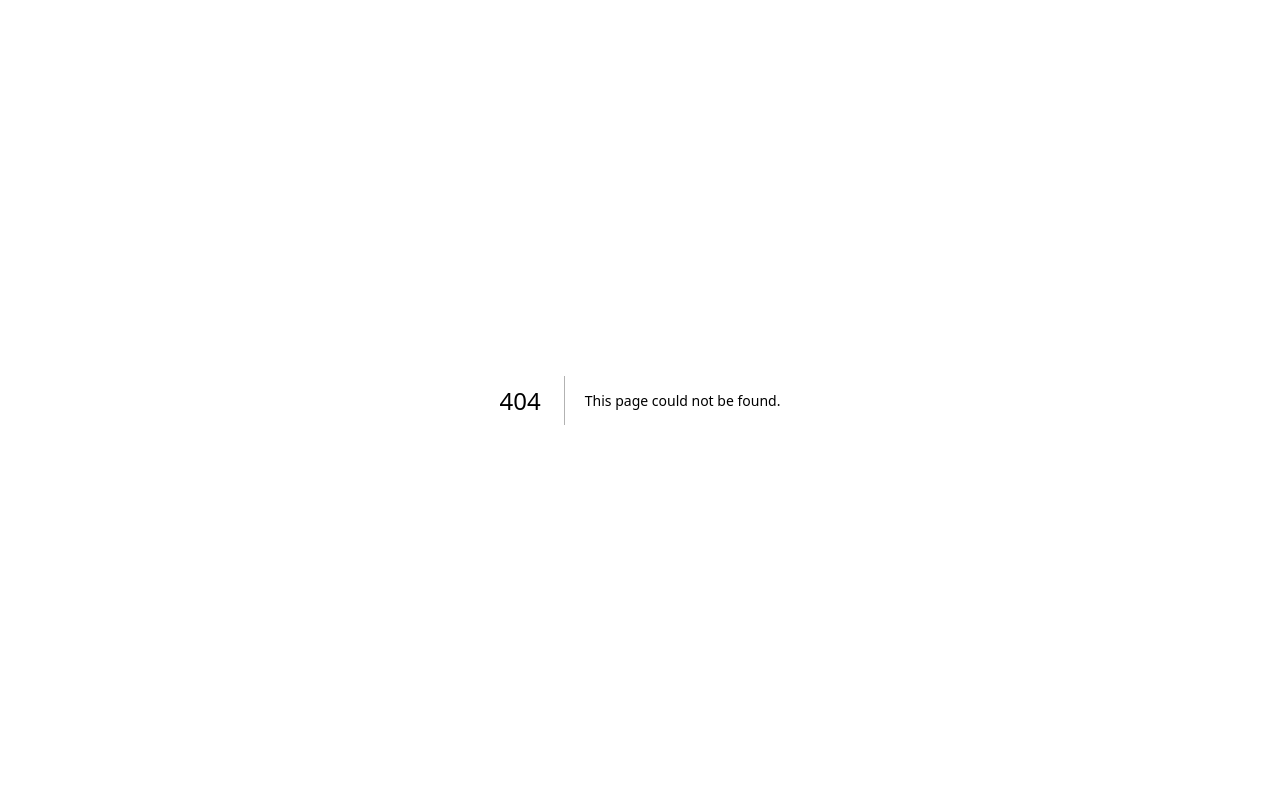
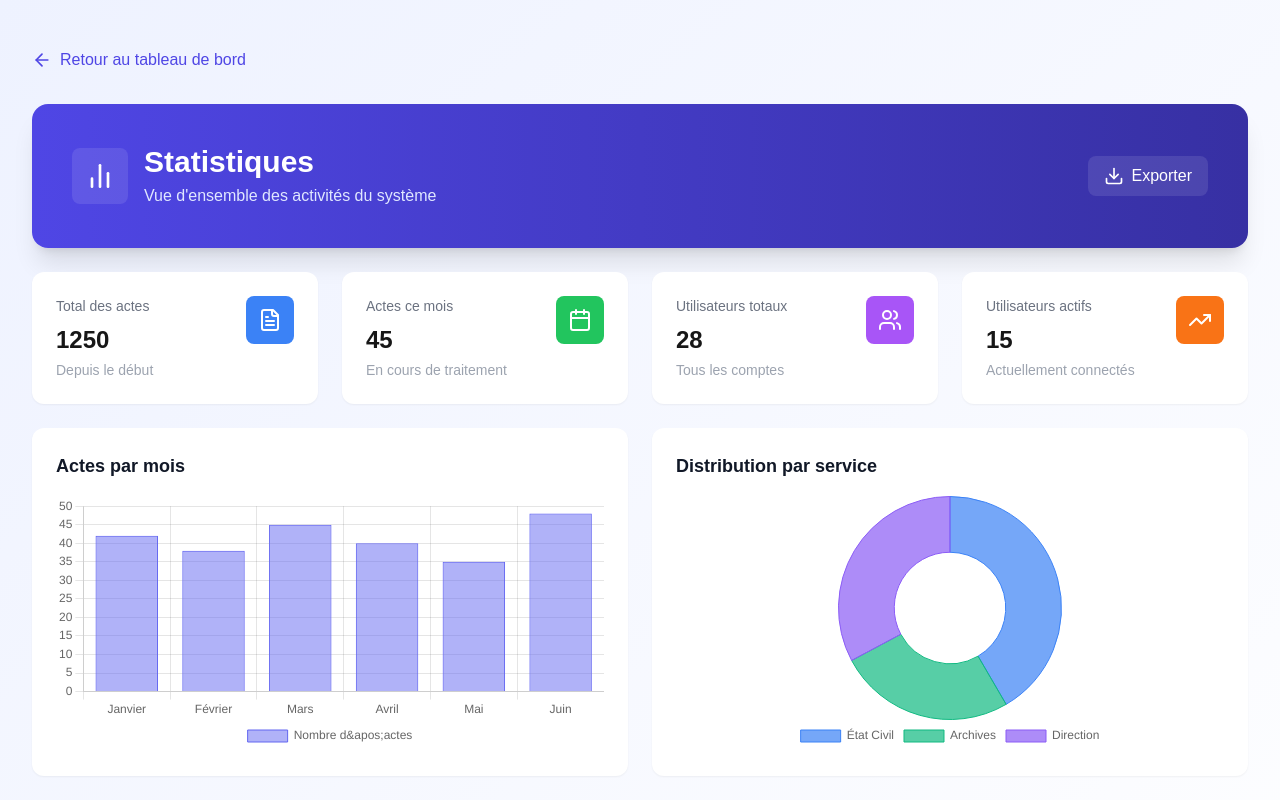
Before and after one commit to gatien074/ActeApp, a Next.js app: page /dashboardadmin/statistiques in a window 1280 px wide. Before the commit this address had no page. Shown: the top 800 px of the page. Built offline with nearby package versions, Linux system fonts and the light colour scheme.

Commit message:
version11

```diff
--- /dev/null
+++ b/app/dashboardadmin/statistiques/page.js
@@ -0,0 +1,242 @@
+"use client"
+
+import { useState, useEffect } from 'react'
+import { motion } from 'framer-motion'
+import { BarChart2, ArrowLeft, TrendingUp, Users, FileText, Calendar, Download } from "lucide-react"
+import Link from 'next/link'
+import {
+  Chart as ChartJS,
+  CategoryScale,
+  LinearScale,
+  BarElement,
+  Title,
+  Tooltip,
+  Legend,
+  ArcElement,
+  PointElement,
+  LineElement,
+} from 'chart.js'
+import { Bar, Doughnut, Line } from 'react-chartjs-2'
+
+// Enregistrement des composants Chart.js nécessaires
+ChartJS.register(
+  CategoryScale,
+  LinearScale,
+  BarElement,
+  Title,
+  Tooltip,
+  Legend,
+  ArcElement,
+  PointElement,
+  LineElement
+)
+
+// Options communes pour les graphiques
+const commonOptions = {
+  responsive: true,
+  maintainAspectRatio: false,
+  plugins: {
+    legend: {
+      position: 'bottom',
+    },
+  },
+}
+
+// Données exemple (à remplacer par les vraies données de votre API)
+const mockStats = {
+  totalActes: 1250,
+  actesThisMonth: 45,
+  totalUsers: 28,
+  activeUsers: 15,
+  monthlyStats: {
+    labels: ['Janvier', 'Février', 'Mars', 'Avril', 'Mai', 'Juin'],
+    data: [42, 38, 45, 40, 35, 48],
+  },
+  serviceStats: {
+    labels: ['État Civil', 'Archives', 'Direction'],
+    data: [520, 320, 410],
+  },
+  activityHours: {
+    labels: ['8h-10h', '10h-12h', '12h-14h', '14h-16h', '16h-18h'],
+    data: [125, 230, 95, 185, 145],
+  }
+}
+
+const StatCard = ({ title, value, icon: Icon, color, subtext }) => (
+  <motion.div
+    initial={{ opacity: 0, y: 20 }}
+    animate={{ opacity: 1, y: 0 }}
+    className="bg-white rounded-xl shadow-sm p-6"
+  >
+    <div className="flex items-start justify-between">
+      <div>
+        <p className="text-gray-500 text-sm">{title}</p>
+        <h3 className="text-2xl font-bold mt-2">{value}</h3>
+        {subtext && <p className="text-sm text-gray-400 mt-1">{subtext}</p>}
+      </div>
+      <div className={`p-3 rounded-lg ${color}`}>
+        <Icon className="h-6 w-6 text-white" />
+      </div>
+    </div>
+  </motion.div>
+)
+
+const ChartCard = ({ title, children }) => (
+  <motion.div
+    initial={{ opacity: 0, y: 20 }}
+    animate={{ opacity: 1, y: 0 }}
+    className="bg-white rounded-xl shadow-sm p-6"
+  >
+    <h3 className="text-lg font-semibold text-gray-900 mb-4">{title}</h3>
+    <div className="h-64">
+      {children}
+    </div>
+  </motion.div>
+)
+
+export default function Statistics() {
+  const [stats, setStats] = useState(mockStats)
+
+  const barData = {
+    labels: stats.monthlyStats.labels,
+    datasets: [
+      {
+        label: 'Nombre d&apos;actes',
+        data: stats.monthlyStats.data,
+        backgroundColor: 'rgba(99, 102, 241, 0.5)',
+        borderColor: 'rgb(99, 102, 241)',
+        borderWidth: 1,
+      },
+    ],
+  }
+
+  const doughnutData = {
+    labels: stats.serviceStats.labels,
+    datasets: [
+      {
+        data: stats.serviceStats.data,
+        backgroundColor: [
+          'rgba(59, 130, 246, 0.7)',
+          'rgba(16, 185, 129, 0.7)',
+          'rgba(139, 92, 246, 0.7)',
+        ],
+        borderColor: [
+          'rgb(59, 130, 246)',
+          'rgb(16, 185, 129)',
+          'rgb(139, 92, 246)',
+        ],
+        borderWidth: 1,
+      },
+    ],
+  }
+
+  const lineData = {
+    labels: stats.activityHours.labels,
+    datasets: [
+      {
+        label: 'Activité',
+        data: stats.activityHours.data,
+        fill: true,
+        backgroundColor: 'rgba(99, 102, 241, 0.1)',
+        borderColor: 'rgb(99, 102, 241)',
+        tension: 0.4,
+      },
+    ],
+  }
+
+  const handleExport = async () => {
+    // Implémenter l'export des statistiques
+    console.log('Exporting statistics...')
+  }
+
+  return (
+    <div className="min-h-screen bg-gradient-to-br from-indigo-50 to-white py-12 px-4 sm:px-6 lg:px-8">
+      <div className="max-w-7xl mx-auto">
+        <Link
+          href="/dashboardadmin"
+          className="inline-flex items-center text-indigo-600 hover:text-indigo-700 mb-8 transition-colors"
+        >
+          <ArrowLeft className="h-5 w-5 mr-2" />
+          Retour au tableau de bord
+        </Link>
+
+        {/* En-tête */}
+        <motion.div
+          initial={{ opacity: 0, y: 20 }}
+          animate={{ opacity: 1, y: 0 }}
+          className="bg-white rounded-2xl shadow-xl overflow-hidden mb-6"
+        >
+          <div className="bg-gradient-to-r from-indigo-600 to-indigo-800 px-6 py-8 md:p-10">
+            <div className="flex items-center justify-between">
+              <div className="flex items-center space-x-4">
+                <div className="bg-white/10 rounded-lg p-3">
+                  <BarChart2 className="h-8 w-8 text-white" />
+                </div>
+                <div>
+                  <h1 className="text-2xl md:text-3xl font-bold text-white">
+                    Statistiques
+                  </h1>
+                  <p className="text-indigo-100 mt-1">
+                    Vue d&apos;ensemble des activités du système
+                  </p>
+                </div>
+              </div>
+              <button
+                onClick={handleExport}
+                className="bg-white/10 hover:bg-white/20 text-white px-4 py-2 rounded-lg flex items-center space-x-2 transition-colors"
+              >
+                <Download className="h-5 w-5" />
+                <span>Exporter</span>
+              </button>
+            </div>
+          </div>
+        </motion.div>
+
+        {/* Cartes de statistiques */}
+        <div className="grid grid-cols-1 md:grid-cols-2 lg:grid-cols-4 gap-6 mb-6">
+          <StatCard
+            title="Total des actes"
+            value={stats.totalActes}
+            icon={FileText}
+            color="bg-blue-500"
+            subtext="Depuis le début"
+          />
+          <StatCard
+            title="Actes ce mois"
+            value={stats.actesThisMonth}
+            icon={Calendar}
+            color="bg-green-500"
+            subtext="En cours de traitement"
+          />
+          <StatCard
+            title="Utilisateurs totaux"
+            value={stats.totalUsers}
+            icon={Users}
+            color="bg-purple-500"
+            subtext="Tous les comptes"
+          />
+          <StatCard
+            title="Utilisateurs actifs"
+            value={stats.activeUsers}
+            icon={TrendingUp}
+            color="bg-orange-500"
+            subtext="Actuellement connectés"
+          />
+        </div>
+
+        {/* Graphiques */}
+        <div className="grid grid-cols-1 lg:grid-cols-2 gap-6">
+          <ChartCard title="Actes par mois">
+            <Bar data={barData} options={commonOptions} />
+          </ChartCard>
+          <ChartCard title="Distribution par service">
+            <Doughnut data={doughnutData} options={commonOptions} />
+          </ChartCard>
+          <ChartCard title="Activité par heure">
+            <Line data={lineData} options={commonOptions} />
+          </ChartCard>
+        </div>
+      </div>
+    </div>
+  )
+}
```
